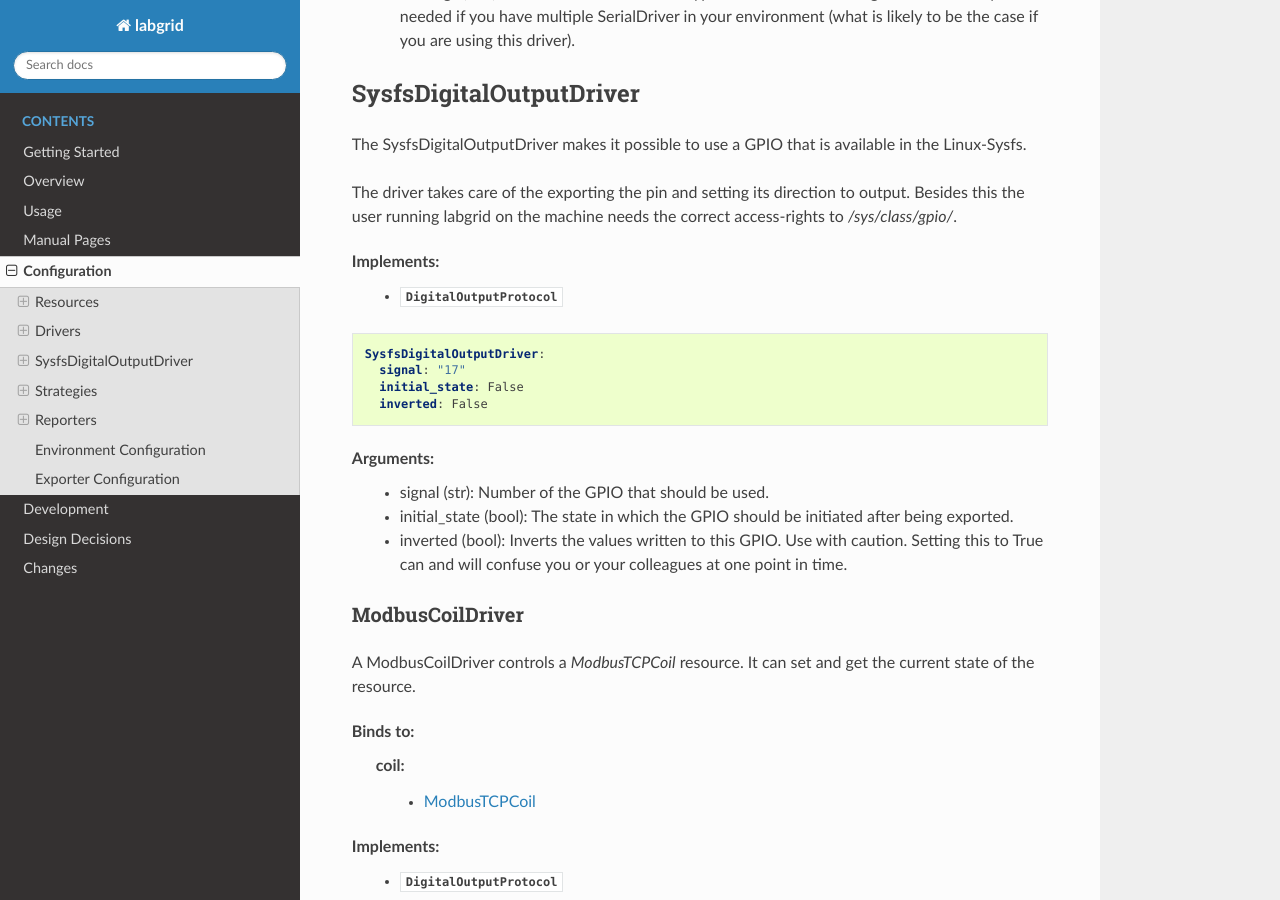
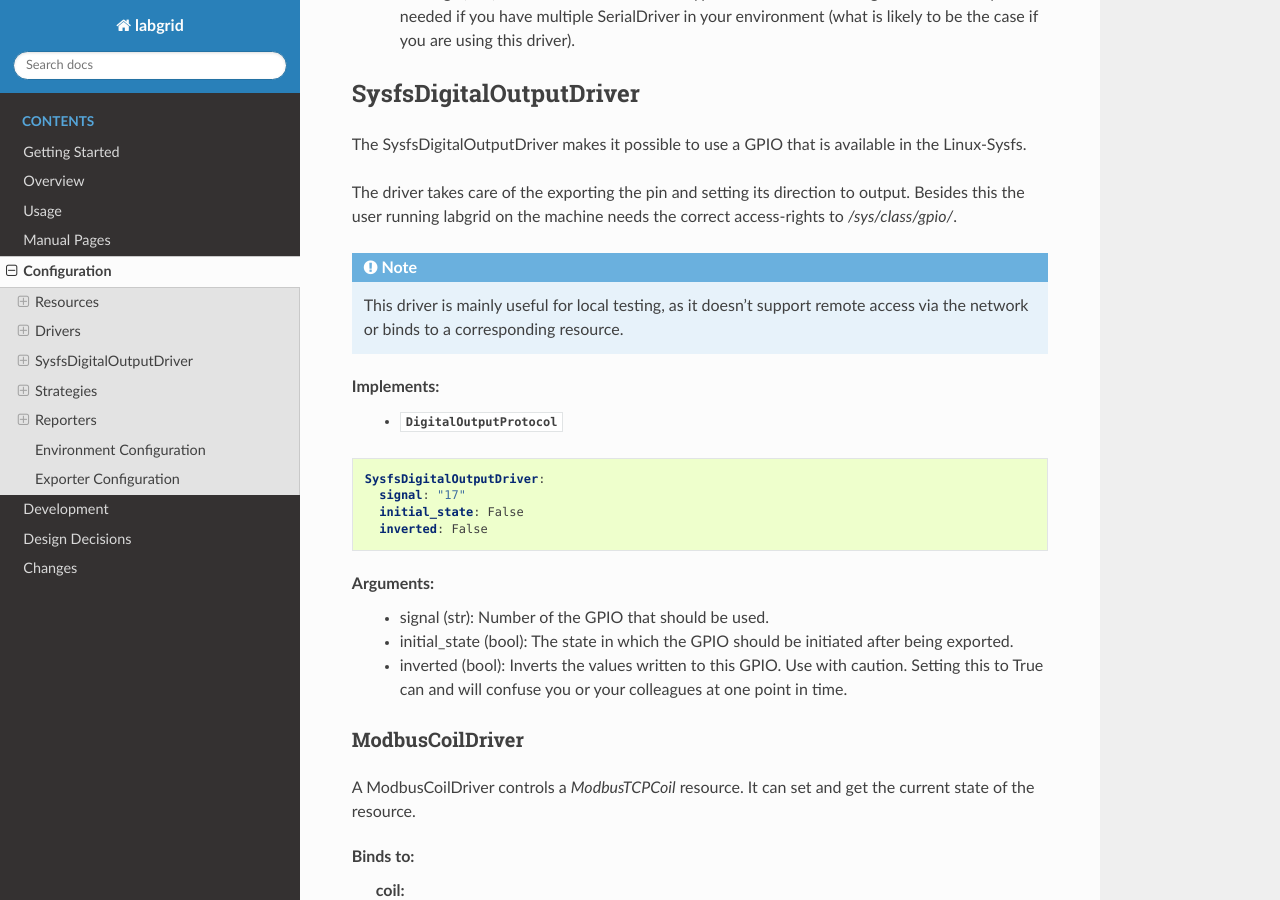
Before and after one commit to labgrid-project/labgrid, a Sphinx documentation site: the page built from doc/configuration.rst, in a window 1280 px wide and 900 px high, scrolled down 22931 px. Built offline with Sphinx 7.4.7 and the Read the Docs theme 2.0.0, drawn with Linux system fonts in a browser that asks for light colours; pages that are not in the unit, such as notebooks, are missing from menus.

Commit message:
doc/configuration: add note regarding SysfsDigitalOutputDriver limitations
Signed-off-by: Jan Luebbe <jlu@pengutronix.de>

```diff
--- a/doc/configuration.rst
+++ b/doc/configuration.rst
@@ -1081,6 +1081,10 @@
 output. Besides this the user running labgrid on the machine needs the
 correct access-rights to */sys/class/gpio/*.
 
+.. note::
+  This driver is mainly useful for local testing, as it doesn't support remote
+  access via the network or binds to a corresponding resource.
+
 Implements:
   - :any:`DigitalOutputProtocol`
 
```
